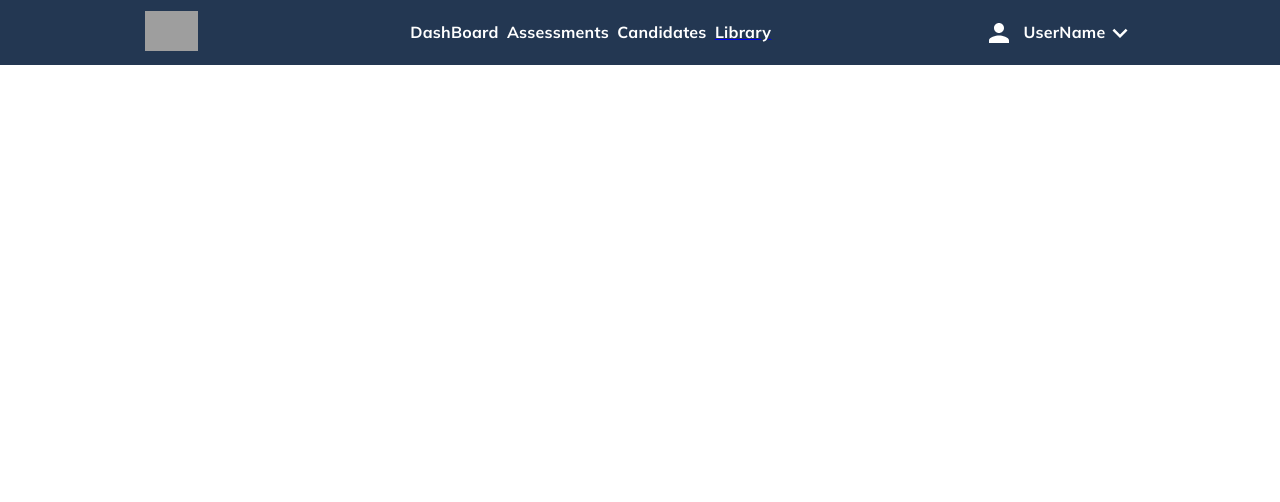
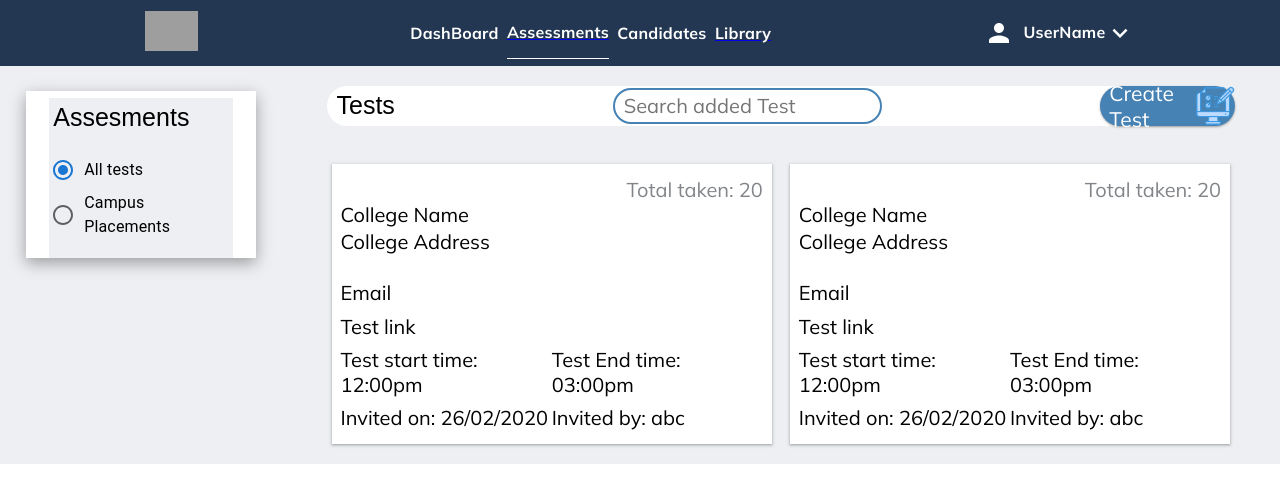
Before and after one commit to DhanushRajGP09/basicrank, a React (Create React App) app: page /Assesments in a window 1280 px wide. Shown: the top 502 px of the page. Built offline with nearby package versions, Linux system fonts and the light colour scheme; grey boxes are pictures that could not be loaded.

Commit message:
started designing layout for assesments main page

```diff
--- a/src/Components/NavBar/Navbar.jsx
+++ b/src/Components/NavBar/Navbar.jsx
@@ -7,6 +7,7 @@ import KeyboardArrowDownIcon from "@mui/icons-material/KeyboardArrowDown";
 import Home from "../../Pages/Home/Library";
 import { NavLink } from "react-router-dom";
 import Library from "../../Pages/Home/Library";
+import Assesments from "../../Pages/Assesments/Assesments";
 const Navbar = () => {
   return (
     <>
@@ -18,9 +19,9 @@ const Navbar = () => {
           <div className="nav-bar-button">
             <p className="nav-bar-font">DashBoard</p>
           </div>
-          <div className="nav-bar-button">
+          <NavLink className="nav-bar-button" to="/Assesments">
             <p className="nav-bar-font">Assessments</p>
-          </div>
+          </NavLink>
           <div className="nav-bar-button">
             <p className="nav-bar-font">Candidates</p>
           </div>
@@ -43,6 +44,7 @@ const Navbar = () => {
 
       <Routes>
         <Route path="/Library/*" element={<Library />}></Route>
+        <Route path="/Assesments/*" element={<Assesments />}></Route>
       </Routes>
     </>
   );
--- /dev/null
+++ b/src/Pages/Assesments/Assesments.css
@@ -0,0 +1,160 @@
+.assesments {
+  display: flex;
+  align-items: flex-start;
+  justify-content: space-between;
+  flex-wrap: wrap;
+  height: 100%;
+  width: 100%;
+  background-color: #edeff2;
+}
+.assesmentsLeftContainer {
+  display: flex;
+  align-items: center;
+  justify-content: space-between;
+  flex-direction: column;
+  margin-top: 2%;
+  width: 18%;
+  height: auto;
+  background-color: white;
+  margin-left: 2%;
+  box-shadow: rgba(0, 0, 0, 0.35) 0px 5px 15px;
+}
+.assesmentsLeftContainerCandidatesDiv {
+  background-color: #edeff2;
+  height: 20vh;
+  width: 80%;
+  padding: 2%;
+  display: flex;
+  align-items: flex-start;
+  margin-top: 3%;
+  justify-content: space-between;
+  flex-direction: column;
+}
+.assesmentsRightContainer {
+  display: flex;
+  align-items: center;
+  justify-content: space-between;
+  flex-direction: column;
+  width: 78%;
+  height: auto;
+
+  background-color: #edeff2;
+}
+.assesmentsRightHeader {
+  display: flex;
+  align-items: center;
+  justify-content: space-between;
+  background-color: white;
+  width: 91%;
+  height: 5vh;
+  margin-top: 2%;
+  border-radius: 25px;
+  padding-left: 1%;
+}
+.assesmentsCollegesContainer {
+  display: flex;
+  align-items: center;
+  justify-content: space-between;
+  flex-wrap: wrap;
+  width: 90%;
+  min-height: 85%;
+  margin-top: 2%;
+
+  margin-bottom: 2%;
+}
+
+.assesmentsNameAndDescDiv {
+  display: flex;
+  align-items: flex-start;
+  justify-content: space-between;
+  flex-direction: column;
+
+  height: 100%;
+  font-size: 20px;
+  margin-top: 1%;
+  width: 100%;
+}
+.assesmentsLevelDiv {
+  display: flex;
+  align-items: center;
+  justify-content: space-between;
+
+  height: 0%;
+  font-size: 18px;
+  margin-top: 2%;
+
+  width: 100%;
+}
+
+.assesmentsNameDiv {
+  display: flex;
+  align-items: flex-start;
+  width: 100%;
+
+  justify-content: space-between;
+  height: 35%;
+}
+.assesmentsInvitedTime {
+  display: flex;
+  align-items: center;
+  width: 50%;
+
+  justify-content: space-between;
+  height: 100%;
+}
+.assesmentsEndedTime {
+  display: flex;
+  align-items: center;
+  width: 50%;
+
+  justify-content: space-between;
+  height: 100%;
+}
+.assesmentsEmail {
+  display: flex;
+  align-items: flex-start;
+  width: 100%;
+
+  justify-content: space-between;
+  height: auto;
+  padding-top: 1%;
+  padding-bottom: 1%;
+}
+.assesmentsDescDiv {
+  display: flex;
+  align-items: flex-start;
+  width: 100%;
+  justify-content: flex-start;
+  height: 60%;
+}
+.assesmentsLevel {
+  width: 25%;
+}
+.assesmentsMaxScore {
+  width: 20%;
+}
+.assesmentsTime {
+  width: 40%;
+}
+.assesmentsTimings {
+  display: flex;
+  justify-content: space-between;
+  align-items: center;
+  padding-top: 1%;
+  padding-bottom: 1%;
+  width: 100%;
+  height: auto;
+}
+.assesmentsCollegeContainer {
+  display: flex;
+  align-items: center;
+  justify-content: space-between;
+  flex-direction: column;
+  width: 49%;
+  background-color: white;
+  margin-top: 2%;
+  padding: 1%;
+  box-shadow: rgba(60, 64, 67, 0.3) 0px 1px 2px 0px,
+    rgba(60, 64, 67, 0.15) 0px 1px 3px 1px;
+  height: 35vh;
+}
--- /dev/null
+++ b/src/Pages/Assesments/Assesments.jsx
@@ -0,0 +1,110 @@
+import React from "react";
+import "./Assesments.css";
+import Radio from "@mui/material/Radio";
+import RadioGroup from "@mui/material/RadioGroup";
+import FormControlLabel from "@mui/material/FormControlLabel";
+import FormControl from "@mui/material/FormControl";
+import FormLabel from "@mui/material/FormLabel";
+import addIcon from "../../Assets/Icons/icons8-add-67 (1).png";
+import testIcon from "../../Assets/Icons/icons8-test-64.png";
+
+export default function Assesments() {
+  const [value, setValue] = React.useState("alltests");
+
+  const handleChange = (event) => {
+    setValue(event.target.value);
+  };
+  const test = "";
+  return (
+    <div className="assesments">
+      <div className="assesmentsLeftContainer">
+        <div className="assesmentsLeftContainerCandidatesDiv">
+          <span className="librariesText">Assesments</span>
+          <div className="librariesRadioBox">
+            <FormControl>
+              <FormLabel id="demo-controlled-radio-buttons-group"></FormLabel>
+              <RadioGroup
+                aria-labelledby="demo-controlled-radio-buttons-group"
+                name="controlled-radio-buttons-group"
+                value={value}
+                onChange={handleChange}
+              >
+                <FormControlLabel
+                  value="alltests"
+                  control={<Radio />}
+                  label="All tests"
+                />
+                <FormControlLabel
+                  value="campusplacements"
+                  control={<Radio />}
+                  label="Campus Placements"
+                />
+              </RadioGroup>
+            </FormControl>
+          </div>
+        </div>
+      </div>
+      <div className="assesmentsRightContainer">
+        <div className="assesmentsRightHeader">
+          <span className="librariesText">Tests</span>
+          <input
+            placeholder="Search added Test"
+            className="librariesQuestionSearchbar"
+          ></input>
+          <div className="addQuestionDiv">
+            Create Test
+            <img src={testIcon} className="addIcon"></img>
+          </div>
+        </div>
+        <div className="assesmentsCollegesContainer">
+          <div className="assesmentsCollegeContainer">
+            <div className="assesmentsNameAndDescDiv">
+              <div className="questionCategory">Total taken: 20</div>
+              <div className="assesmentsNameDiv">College Name</div>
+              <div className="assesmentsDescDiv">College Address</div>
+              <div className="assesmentsEmail">Email</div>
+              <div className="assesmentsEmail">Test link</div>
+              <div className="assesmentsTimings">
+                <div className="assesmentsInvitedTime">
+                  Test start time: 12:00pm
+                </div>
+                <div className="assesmentsEndedTime">
+                  Test End time: 03:00pm
+                </div>
+              </div>
+              <div className="assesmentsTimings">
+                <div className="assesmentsInvitedTime">
+                  Invited on: 26/02/2020
+                </div>
+                <div className="assesmentsEndedTime">Invited by: abc</div>
+              </div>
+            </div>
+          </div>
+          <div className="assesmentsCollegeContainer">
+            <div className="assesmentsNameAndDescDiv">
+              <div className="questionCategory">Total taken: 20</div>
+              <div className="assesmentsNameDiv">College Name</div>
+              <div className="assesmentsDescDiv">College Address</div>
+              <div className="assesmentsEmail">Email</div>
+              <div className="assesmentsEmail">Test link</div>
+              <div className="assesmentsTimings">
+                <div className="assesmentsInvitedTime">
+                  Test start time: 12:00pm
+                </div>
+                <div className="assesmentsEndedTime">
+                  Test End time: 03:00pm
+                </div>
+              </div>
+              <div className="assesmentsTimings">
+                <div className="assesmentsInvitedTime">
+                  Invited on: 26/02/2020
+                </div>
+                <div className="assesmentsEndedTime">Invited by: abc</div>
+              </div>
+            </div>
+          </div>
+        </div>
+      </div>
+    </div>
+  );
+}
--- a/src/Pages/Home/Library.css
+++ b/src/Pages/Home/Library.css
@@ -103,8 +103,10 @@
   display: flex;
   align-items: center;
   justify-content: space-between;
-
-  width: 90%;
+  border-radius: 25px;
+  background-color: white;
+  width: 91%;
+  padding-left: 1%;
   height: 5vh;
   margin-top: 2%;
 }
--- a/src/Pages/Home/Library.jsx
+++ b/src/Pages/Home/Library.jsx
@@ -116,18 +116,6 @@ export default function Library() {
               <span className="questionTime">Recommended time: 20Mins</span>
             </div>
           </div>
-          <div className="questionContainer">
-            <div className="questionCategory">category</div>
-            <div className="questionNameAndDescDiv">
-              <div className="questionNameDiv">Question Name</div>
-              <div className="questionDescDiv">Description</div>
-            </div>
-            <div className="questionLevelDiv">
-              <span className="questionLevel">Difficulty</span>
-              <span className="questionMaxScore">Max score:20</span>
-              <span className="questionTime">Recommended time: 20Mins</span>
-            </div>
-          </div>
         </div>
       </div>
     </div>
```
Also changed, not shown: src/Assets/Icons/icons8-test-64.png (added).
